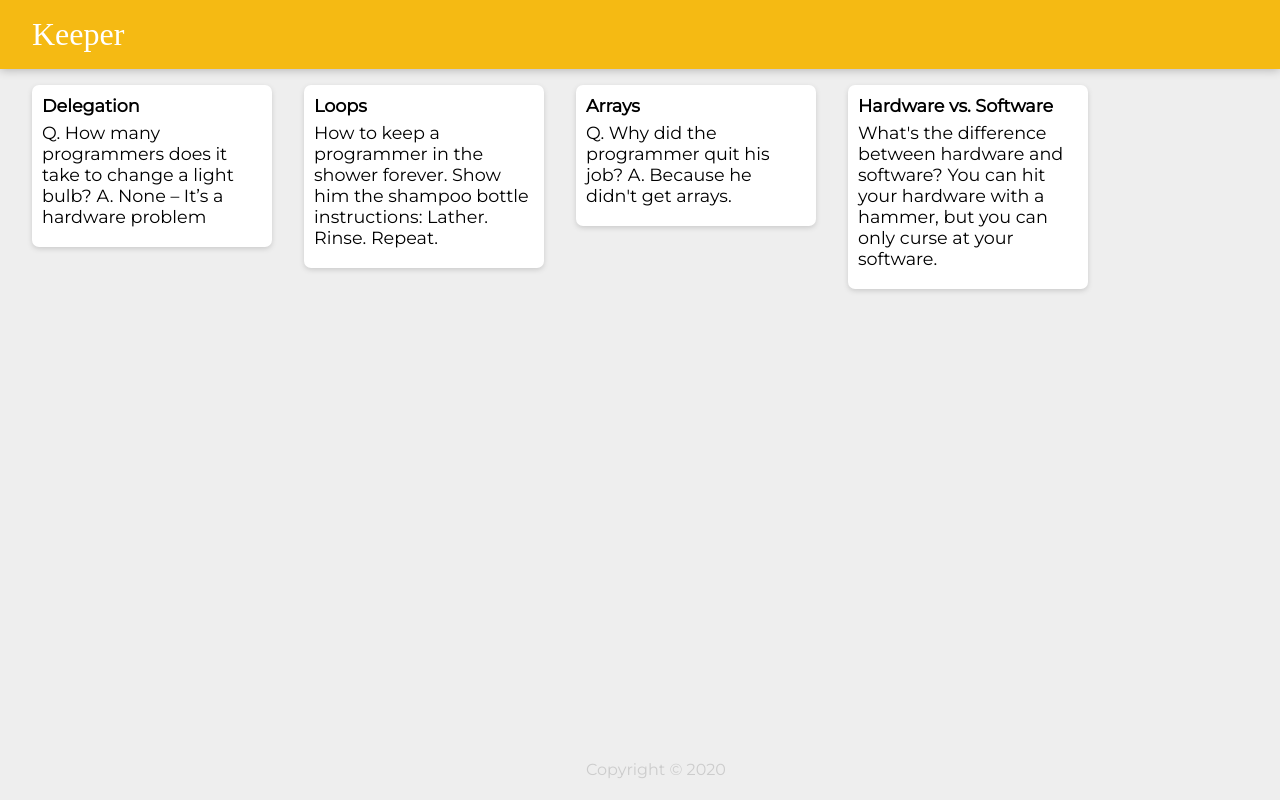
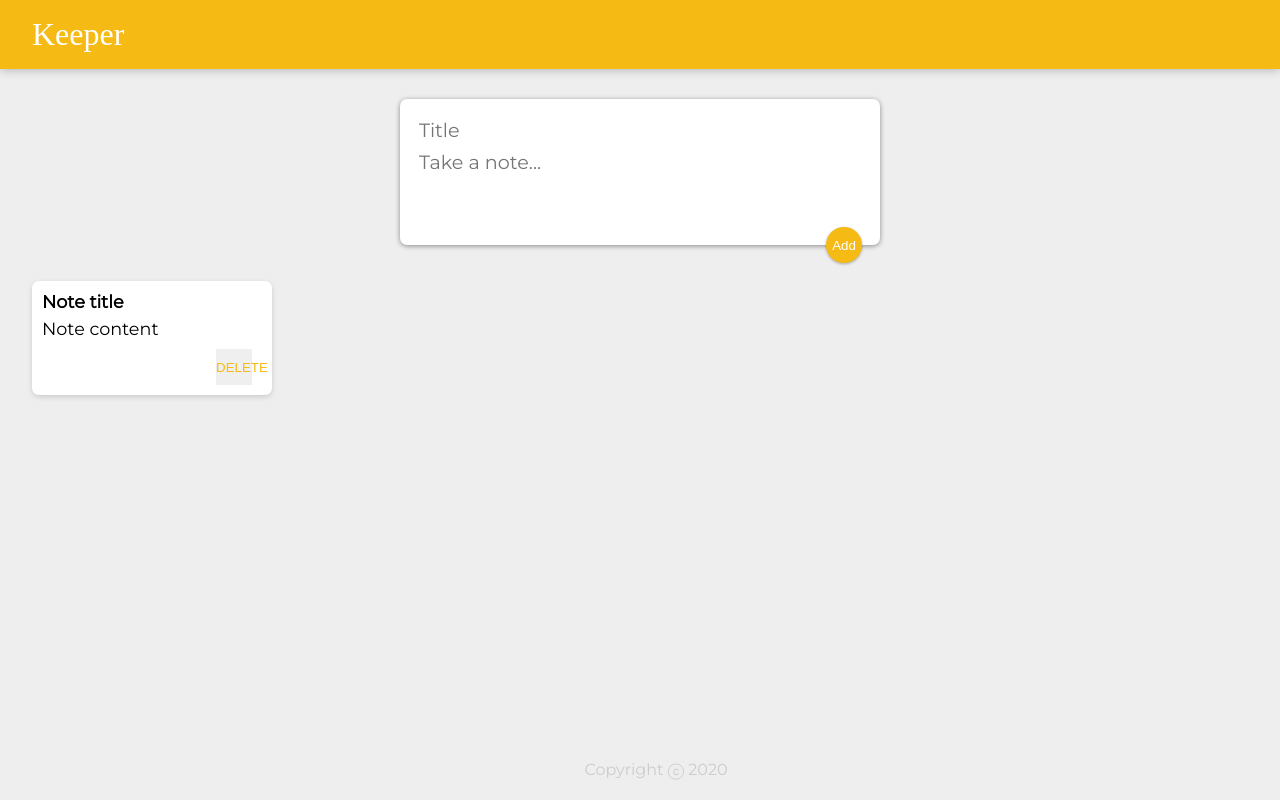
Before and after one commit to FullyRemoteDev/keeper-app, a React (Create React App) app: page / in a window 1280 px wide. Built offline with nearby package versions, Linux system fonts and the light colour scheme; a web font is replaced by a local one.

Commit message:
adds functionality for note input and removes notes.js

```diff
--- a/public/styles.css
+++ b/public/styles.css
@@ -54,3 +54,49 @@
   white-space: pre-wrap;
   word-wrap: break-word;
 }
+
+.note button {
+  position: relative;
+  float: right;
+  margin-right: 10px;
+  color: #f5ba13;
+  border: none;
+  width: 36px;
+  height: 36px;
+  cursor: pointer;
+  outline: none;
+}
+
+form {
+  position: relative;
+  width: 480px;
+  margin: 30px auto 20px auto;
+  background: #fff;
+  padding: 15px;
+  border-radius: 7px;
+  box-shadow: 0 1px 5px rgb(138, 137, 137);
+}
+form input,
+form textarea {
+  width: 100%;
+  border: none;
+  padding: 4px;
+  outline: none;
+  font-size: 1.2em;
+  font-family: inherit;
+  resize: none;
+}
+form button {
+  position: absolute;
+  right: 18px;
+  bottom: -18px;
+  background: #f5ba13;
+  color: #fff;
+  border: none;
+  border-radius: 50%;
+  width: 36px;
+  height: 36px;
+  box-shadow: 0 1px 3px rgba(0, 0, 0, 0.3);
+  cursor: pointer;
+  outline: none;
+}
--- a/src/components/App.jsx
+++ b/src/components/App.jsx
@@ -1,22 +1,16 @@
 import React from "react";
 
 import Header from "./Header";
+import Footer from "./Footer";
 import Note from "./Note";
-import Footer from "./Footer";
-import notes from "../notes";
-
+import CreateArea from "./CreateArea";
 
 function App() {
   return (
     <div>
       <Header />
-      {notes.map(note =>
-          <Note
-            key={note.key}
-            title={note.title}
-            content={note.content}
-           />
-      )}
+      <CreateArea />
+      <Note key={1} title="Note title" content="Note content" />
       <Footer />
     </div>
   );
--- /dev/null
+++ b/src/components/CreateArea.jsx
@@ -0,0 +1,15 @@
+import React from "react";
+
+function CreateArea() {
+  return (
+    <div>
+      <form>
+        <input name="title" placeholder="Title" />
+        <textarea name="content" placeholder="Take a note..." rows="3" />
+        <button>Add</button>
+      </form>
+    </div>
+  );
+}
+
+export default CreateArea;
--- a/src/components/Footer.jsx
+++ b/src/components/Footer.jsx
@@ -1,10 +1,10 @@
 import React from "react";
 
 function Footer() {
-  const date = new Date();
+  const year = new Date().getFullYear();
   return (
     <footer>
-      <p>Copyright &copy; {date.getFullYear()}</p>
+      <p>Copyright ⓒ {year}</p>
     </footer>
   );
 }
--- a/src/components/Note.jsx
+++ b/src/components/Note.jsx
@@ -5,6 +5,7 @@
     <div className="note">
       <h1>{props.title}</h1>
       <p>{props.content}</p>
+      <button>DELETE</button>
     </div>
   );
 }
--- a/src/index.js
+++ b/src/index.js
@@ -1,7 +1,7 @@
 import React from "react";
 import ReactDOM from "react-dom";
 
-import App from "./components/App.jsx";
+import App from "./components/App";
 
 ReactDOM.render(
   <App />,
--- a/src/notes.js
+++ /dev/null
@@ -1,28 +0,0 @@
-const notes = [
-  {
-    key: 1,
-    title: "Delegation",
-    content:
-      "Q. How many programmers does it take to change a light bulb? A. None – It’s a hardware problem"
-  },
-  {
-    key: 2,
-    title: "Loops",
-    content:
-      "How to keep a programmer in the shower forever. Show him the shampoo bottle instructions: Lather. Rinse. Repeat."
-  },
-  {
-    key: 3,
-    title: "Arrays",
-    content:
-      "Q. Why did the programmer quit his job? A. Because he didn't get arrays."
-  },
-  {
-    key: 4,
-    title: "Hardware vs. Software",
-    content:
-      "What's the difference between hardware and software? You can hit your hardware with a hammer, but you can only curse at your software."
-  }
-];
-
-export default notes;
```
